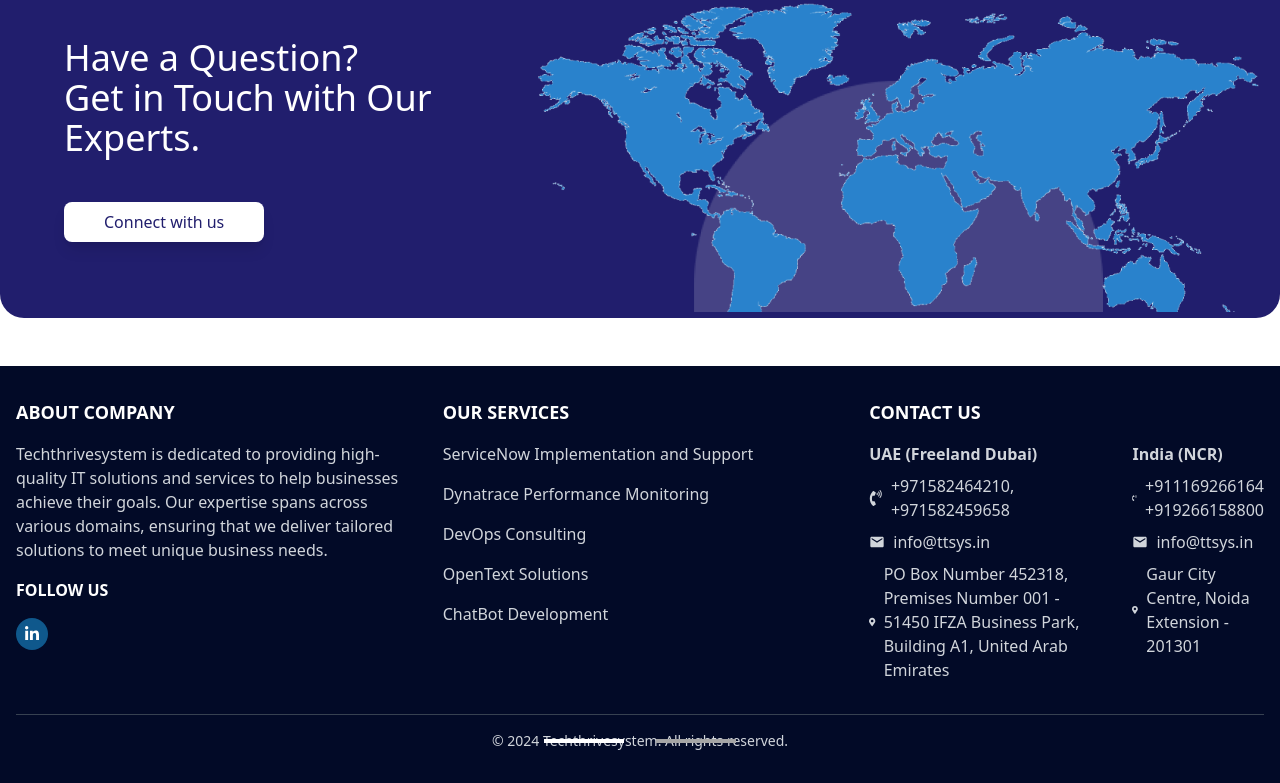
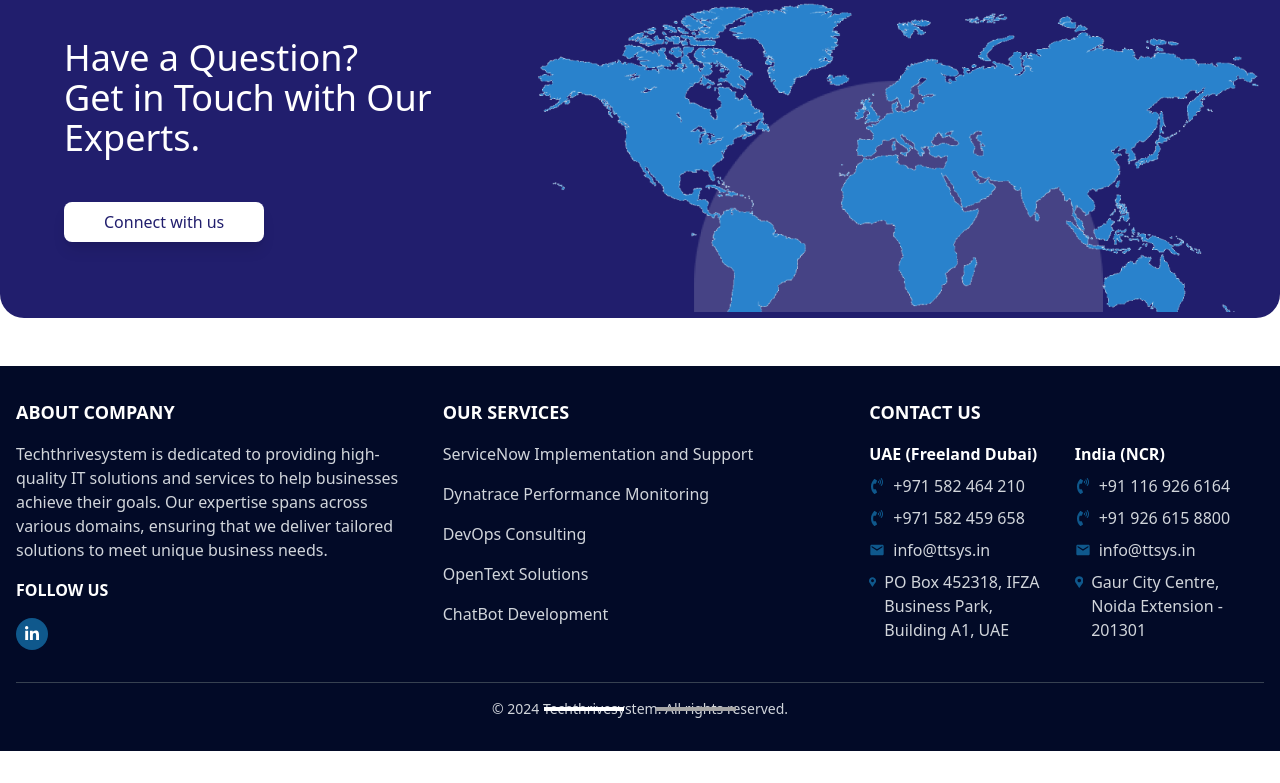
Before and after one commit to vibhu2208/thecthtrive, a Next.js app: page / in a window 1280 px wide. Shown: the part 6434-7217 px from the top of the page. After the commit the page ends 7185 px from the top, so only its background shows below. Built offline with nearby package versions, Linux system fonts and the light colour scheme.

Commit message:
Update footer.tsx

```diff
--- a/src/components/footer.tsx
+++ b/src/components/footer.tsx
@@ -40,30 +40,47 @@
                     </div>
                     <div className='flex flex-col gap-4'>
                         <h3 className='uppercase text-lg font-semibold text-white'>Contact Us</h3>
-                        <div className='flex gap-8'>
-                            <div className='flex flex-col gap-2 w-2/3'>
-                                <h4 className='font-semibold'>UAE (Freeland Dubai)</h4>
-                                <p className='flex items-center gap-2'>
-                                    <FaPhoneVolume /> +971582464210, +971582459658
-                                </p>
-                                <p className='flex items-center gap-2'>
-                                    <MdEmail className='text-base' /> info@ttsys.in
-                                </p>
-                                <p className='flex items-center gap-2'>
-                                    <FaMapMarkerAlt className='text-2xl'/> PO Box Number 452318, Premises Number 001 - 51450 IFZA Business Park, Building A1, United Arab Emirates
-                                </p>
+                        <div className='grid grid-cols-2 gap-4'>
+                            {/* UAE Contact */}
+                            <div className='flex flex-col gap-2'>
+                                <h4 className='font-semibold text-white'>UAE (Freeland Dubai)</h4>
+                                <div className='flex items-center gap-2'>
+                                    <FaPhoneVolume className='text-[#0f588c]' />
+                                    <span>+971 582 464 210</span>
+                                </div>
+                                <div className='flex items-center gap-2'>
+                                    <FaPhoneVolume className='text-[#0f588c]' />
+                                    <span>+971 582 459 658</span>
+                                </div>
+                                <div className='flex items-center gap-2'>
+                                    <MdEmail className='text-[#0f588c]' />
+                                    <span>info@ttsys.in</span>
+                                </div>
+                                <div className='flex items-start gap-2'>
+                                    <FaMapMarkerAlt className='text-[#0f588c] mt-1' />
+                                    <span>PO Box 452318, IFZA Business Park, Building A1, UAE</span>
+                                </div>
                             </div>
-                            <div className='flex flex-col gap-2 w-1/3'>
-                                <h4 className='font-semibold'>India (NCR)</h4>
-                                <p className='flex items-center gap-2'>
-                                    <FaPhoneVolume /> +911169266164 +919266158800
-                                </p>
-                                <p className='flex items-center gap-2'>
-                                    <MdEmail /> info@ttsys.in
-                                </p>
-                                <p className='flex items-center gap-2'>
-                                    <FaMapMarkerAlt /> Gaur City Centre, Noida Extension - 201301
-                                </p>
+
+                            {/* India Contact */}
+                            <div className='flex flex-col gap-2'>
+                                <h4 className='font-semibold text-white'>India (NCR)</h4>
+                                <div className='flex items-center gap-2'>
+                                    <FaPhoneVolume className='text-[#0f588c]' />
+                                    <span>+91 116 926 6164</span>
+                                </div>
+                                <div className='flex items-center gap-2'>
+                                    <FaPhoneVolume className='text-[#0f588c]' />
+                                    <span>+91 926 615 8800</span>
+                                </div>
+                                <div className='flex items-center gap-2'>
+                                    <MdEmail className='text-[#0f588c]' />
+                                    <span>info@ttsys.in</span>
+                                </div>
+                                <div className='flex items-start gap-2'>
+                                    <FaMapMarkerAlt className='text-[#0f588c] mt-1' />
+                                    <span>Gaur City Centre, Noida Extension - 201301</span>
+                                </div>
                             </div>
                         </div>
                     </div>
```
